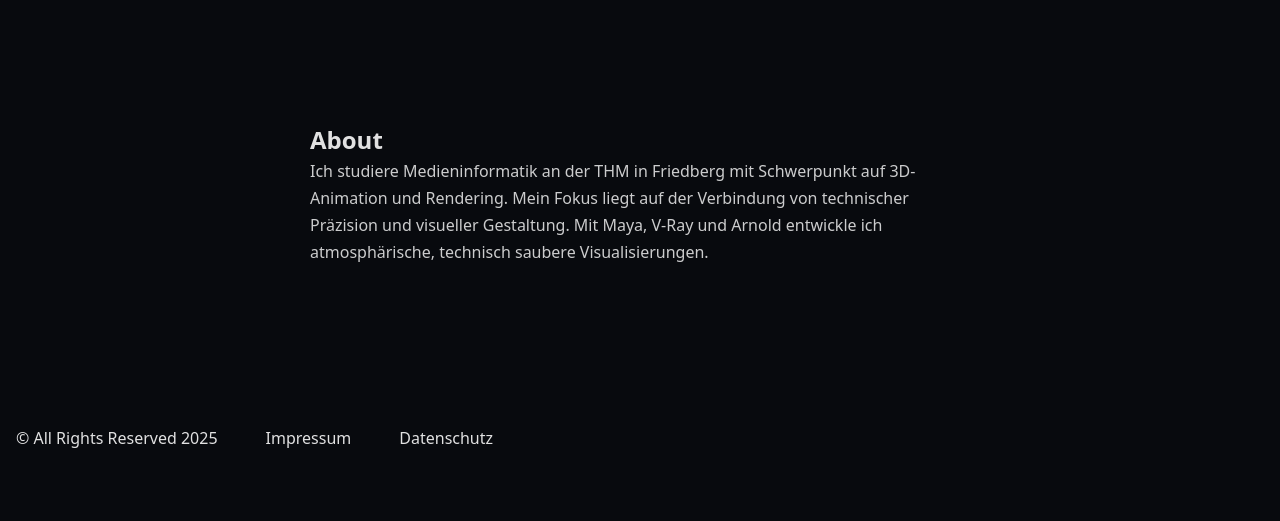
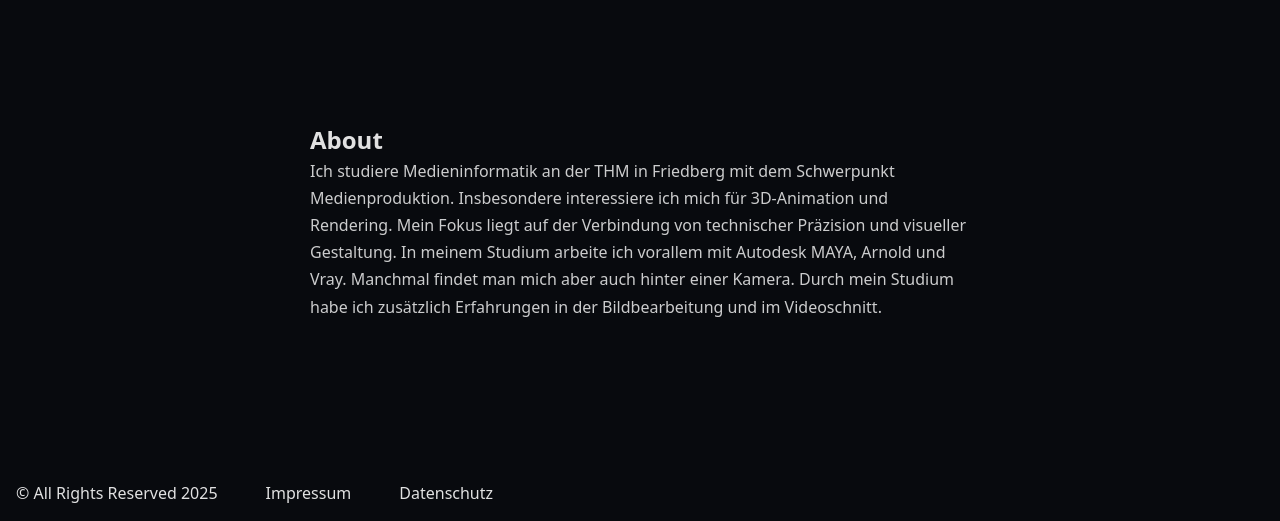
Before and after one commit to Leax-png/Portfolio-Webseite, a website built with Vite: page index.html in a window 1280 px wide. Shown: the part 1776-2297 px from the top of the page. Before the commit the page ends 2242 px from the top, so only its background shows below. Built offline with nearby package versions, Linux system fonts and the light colour scheme.

Commit message:
Nach einer Stunde Fehler behoben - habe einen Fehöer behoben, - keine Ahnung wie - Contact und footer werden jetzt auch auf unterseiten angezeigt

```diff
--- a/index.html
+++ b/index.html
@@ -147,24 +147,20 @@
 
         <div class="about-grid">
           <p class="about-text">
-            Ich studiere Medieninformatik an der THM in Friedberg mit
-            Schwerpunkt auf 3D-Animation und Rendering. Mein Fokus liegt auf der
-            Verbindung von technischer Präzision und visueller Gestaltung. Mit
-            Maya, V-Ray und Arnold entwickle ich atmosphärische, technisch
-            saubere Visualisierungen.
+            Ich studiere Medieninformatik an der THM in Friedberg mit dem
+            Schwerpunkt Medienproduktion. Insbesondere interessiere ich mich
+            für 3D-Animation und Rendering.
+            Mein Fokus liegt auf der Verbindung von technischer Präzision und visueller Gestaltung.
+            In meinem Studium arbeite ich vorallem mit Autodesk MAYA, Arnold und Vray.
+            Manchmal findet man mich aber auch hinter einer Kamera.
+            Durch mein Studium habe ich zusätzlich Erfahrungen in der Bildbearbeitung und im Videoschnitt.
           </p>
         </div>
       </section>
     </main>
 
-    <footer class="site-footer">
-      <p>© All Rights Reserved 2025</p>
-
-      <nav class="footer-links">
-        <a href="#">Impressum</a>
-        <a href="#">Datenschutz</a>
-      </nav>
-    </footer>
+    <!-- Footer -->
+    <div id="footer-root"></div>
     <!-- Contact Menu -->
     <div id="contact-root"></div>
   </body>
--- a/contact.html
+++ b/public/contact.html
@@ -15,12 +15,12 @@
 
           <div class="contact_socials">
             <a href="#" target="_blank">
-              <img src="/icons/instagram.svg" alt="Instagram" />
+              <img src="./icons/instagram.svg" alt="Instagram" />
               Instagram
             </a>
 
             <a href="#" target="_blank">
-              <img src="/icons/github.svg" alt="Github" />
+              <img src="./icons/github.svg" alt="Github" />
               Github
             </a>
           </div>
--- /dev/null
+++ b/public/footer.html
@@ -0,0 +1,8 @@
+<footer class="site-footer">
+  <p>© All Rights Reserved 2025</p>
+
+  <nav class="footer-links">
+    <a href="#">Impressum</a>
+    <a href="#">Datenschutz</a>
+  </nav>
+</footer>
--- a/src/main.js
+++ b/src/main.js
@@ -3,22 +3,21 @@ import "./style.css";
 import { initThemeToggle } from "./theme-toggle.js";
 import { smoothScrollTo } from "./scroll.js";
 
-document.addEventListener("DOMContentLoaded", () => {
+document.addEventListener("DOMContentLoaded", async () => {
   /* === Theme === */
   initThemeToggle();
 
   /* === Slides === */
   const slides = document.querySelectorAll(".hero-slide");
+
+  if (slides.length) {
     let current = 0;
-
-  const currentSlide = slides?.[current];
-    if (!currentSlide) return;
-
     setInterval(() => {
       slides[current].classList.remove("is-active");
       current = (current + 1) % slides.length;
       slides[current].classList.add("is-active");
     }, 12000);
+  }
 
   /* === Scroll === */
   const link = document.querySelector("#scroll");
@@ -33,37 +32,35 @@ document.addEventListener("DOMContentLoaded", () => {
 
   /* === Navbar Scroll === */
   const nav = document.querySelector(".navbar");
-  if (!nav) return;
-
+  if (nav) {
     const threshold = 40;
-
-  const updateNav = () => {
+    const updateNav = () =>
       nav.classList.toggle("is-scrolled", window.scrollY > threshold);
-  };
-
     updateNav();
     window.addEventListener("scroll", updateNav, { passive: true });
+  }
 
   /* === Contact Menu === */
-  async function loadContact() {
-  const root = document.getElementById("contact-root");
+  const base = import.meta.env.BASE_URL;
+
+  async function inject(id, file) {
+    const root = document.getElementById(id);
     if (!root) return;
-
-  // Contact HTML laden
-  root.innerHTML = await fetch("./contact.html").then(r => r.text());
+    root.innerHTML = await fetch(`${base}${file}`).then((r) => r.text());
+  }
+  await inject("contact-root", "contact.html");
+  await inject("footer-root", "footer.html");
 
   // JETZT existieren die Elemente:
   const menu = document.getElementById("menu");
   const openBtn = document.getElementById("contact-open");
   const closeBtn = document.getElementById("menu-close");
 
-  if (!menu || !openBtn || !closeBtn) {
-    console.warn("Contact menu elements missing", { menu, openBtn, closeBtn });
-    return;
-  }
-
+  if (!menu || !closeBtn) {
+    console.warn("Contact menu missing", { menu, openBtn, closeBtn });
+  } else {
     const open = (e) => {
-    e.preventDefault();
+      e?.preventDefault?.();
       menu.classList.add("is-open");
       document.body.classList.add("no-scroll");
     };
@@ -73,10 +70,9 @@ document.addEventListener("DOMContentLoaded", () => {
       document.body.classList.remove("no-scroll");
     };
 
-  openBtn.addEventListener("click", open);
+    if (openBtn) openBtn.addEventListener("click", open);
     closeBtn.addEventListener("click", close);
 
-  // optional: Overlay click schließt
     menu.addEventListener("click", (e) => {
       if (e.target === menu) close();
     });
@@ -85,7 +81,4 @@ document.addEventListener("DOMContentLoaded", () => {
       if (e.key === "Escape") close();
     });
   }
-
-loadContact();
-
 });
```
Also changed, not shown: architecture.html (+5 -9 lines). Lines whose indentation alone changed are shown as unchanged.
